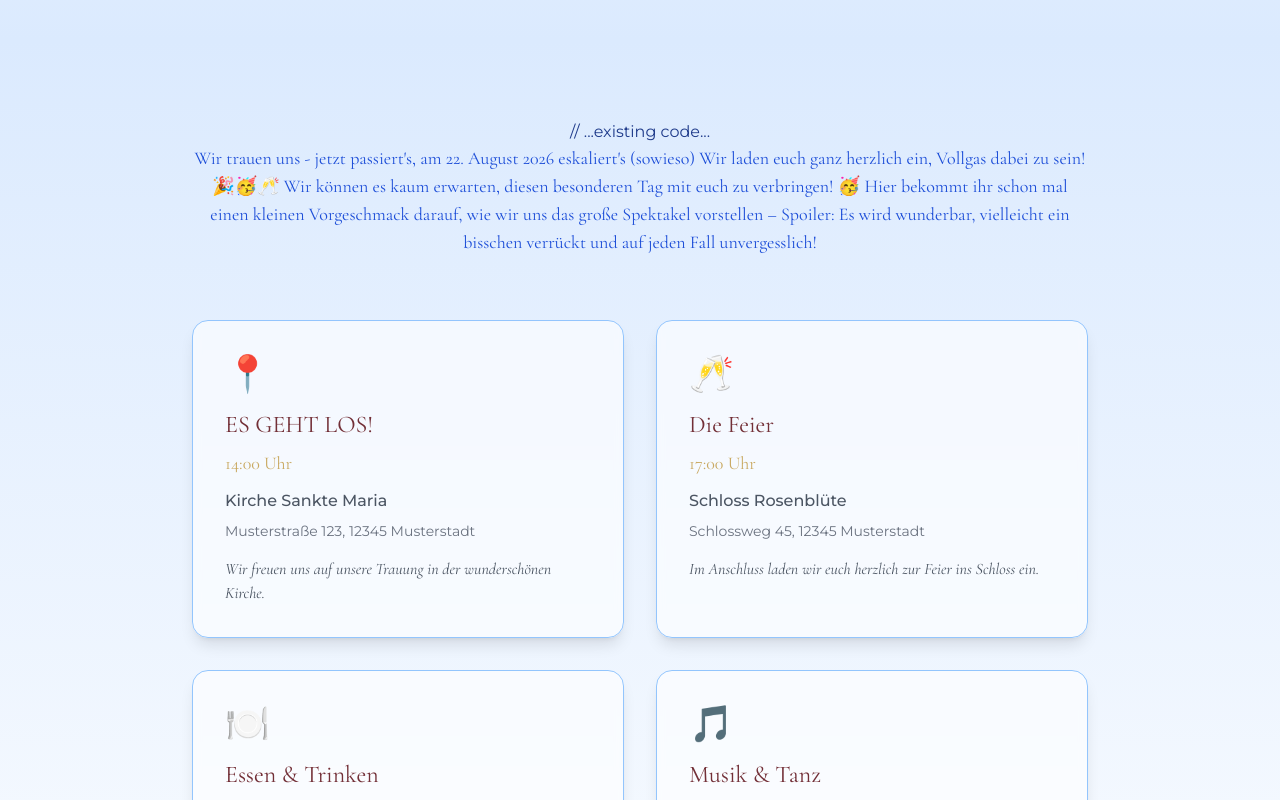
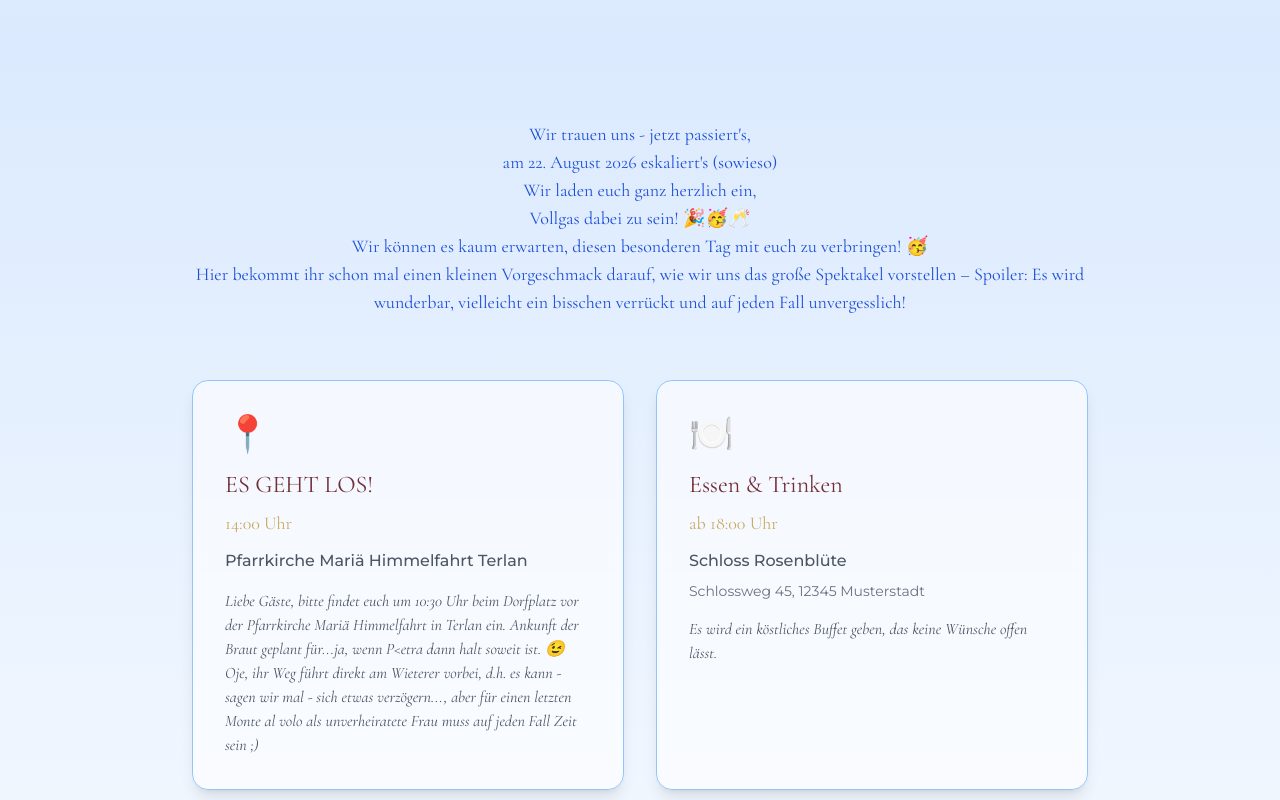
Before and after one commit to MoxiSpoxi/michipetrahochzeit, a Next.js app: page / in a window 1280 px wide. Shown: the part 1560-2360 px from the top of the page. Built offline with nearby package versions, Linux system fonts and the light colour scheme.

Commit message:
Füge Zeilenumbrüche im Einladungstext hinzu

```diff
--- a/app/components/Details.jsx
+++ b/app/components/Details.jsx
@@ -8,17 +8,8 @@ export default function Details() {
       icon: "📍",
       title: "ES GEHT LOS!",
       time: "14:00 Uhr",
-      location: "Kirche Sankte Maria",
-      address: "Musterstraße 123, 12345 Musterstadt",
-      description: "Wir freuen uns auf unsere Trauung in der wunderschönen Kirche."
-    },
-    {
-      icon: "🥂",
-      title: "Die Feier",
-      time: "17:00 Uhr",
-      location: "Schloss Rosenblüte",
-      address: "Schlossweg 45, 12345 Musterstadt",
-      description: "Im Anschluss laden wir euch herzlich zur Feier ins Schloss ein."
+      location: "Pfarrkirche Mariä Himmelfahrt Terlan",
+      description: "Liebe Gäste, bitte findet euch um 10:30 Uhr beim Dorfplatz vor der Pfarrkirche Mariä Himmelfahrt in Terlan ein. Ankunft der Braut geplant für...ja, wenn P<etra dann halt soweit ist. 😉 Oje, ihr Weg führt direkt am Wieterer vorbei, d.h. es kann - sagen wir mal - sich etwas verzögern..., aber für einen letzten Monte al volo als unverheiratete Frau muss auf jeden Fall Zeit sein ;) ",
     },
     {
       icon: "🍽️",
@@ -48,13 +39,13 @@ export default function Details() {
           transition={{ duration: 0.8 }}
           className="text-center mb-16"
         >
-          // ...existing code...
-          <p className="font-display text-lg text-blue-700 whitespace-pre-line">
-            Wir trauen uns - jetzt passiert's,
-            am 22. August 2026 eskaliert's (sowieso)
-            Wir laden euch ganz herzlich ein,
-            Vollgas dabei zu sein! 🎉🥳🥂
-            Wir können es kaum erwarten, diesen besonderen Tag mit euch zu verbringen! 🥳
+
+          <p className="font-display text-lg text-blue-700">
+            Wir trauen uns - jetzt passiert's,<br />
+            am 22. August 2026 eskaliert's (sowieso)<br />
+            Wir laden euch ganz herzlich ein,<br />
+            Vollgas dabei zu sein! 🎉🥳🥂<br />
+            Wir können es kaum erwarten, diesen besonderen Tag mit euch zu verbringen! 🥳<br />
             Hier bekommt ihr schon mal einen kleinen Vorgeschmack darauf, wie wir uns das große Spektakel vorstellen – Spoiler: Es wird wunderbar, vielleicht ein bisschen verrückt und auf jeden Fall unvergesslich!
           </p>
         </motion.div>
```
